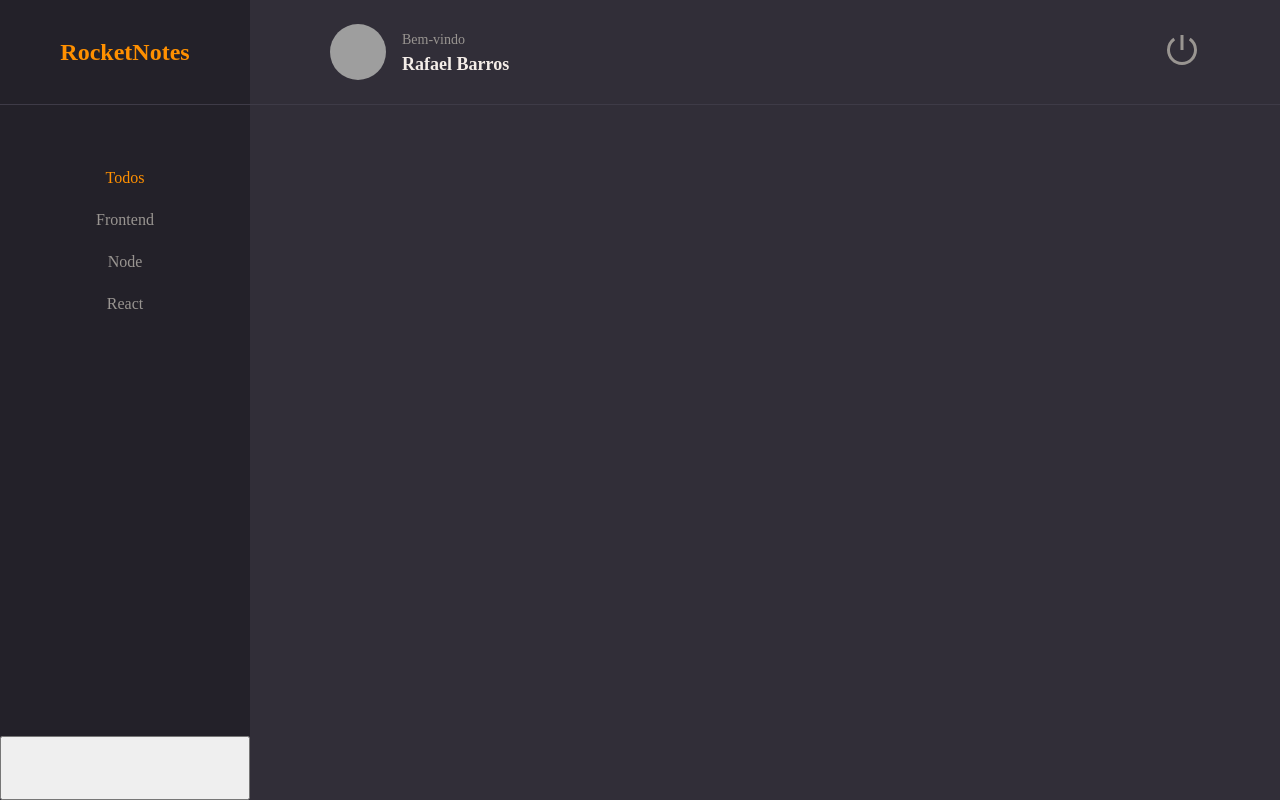
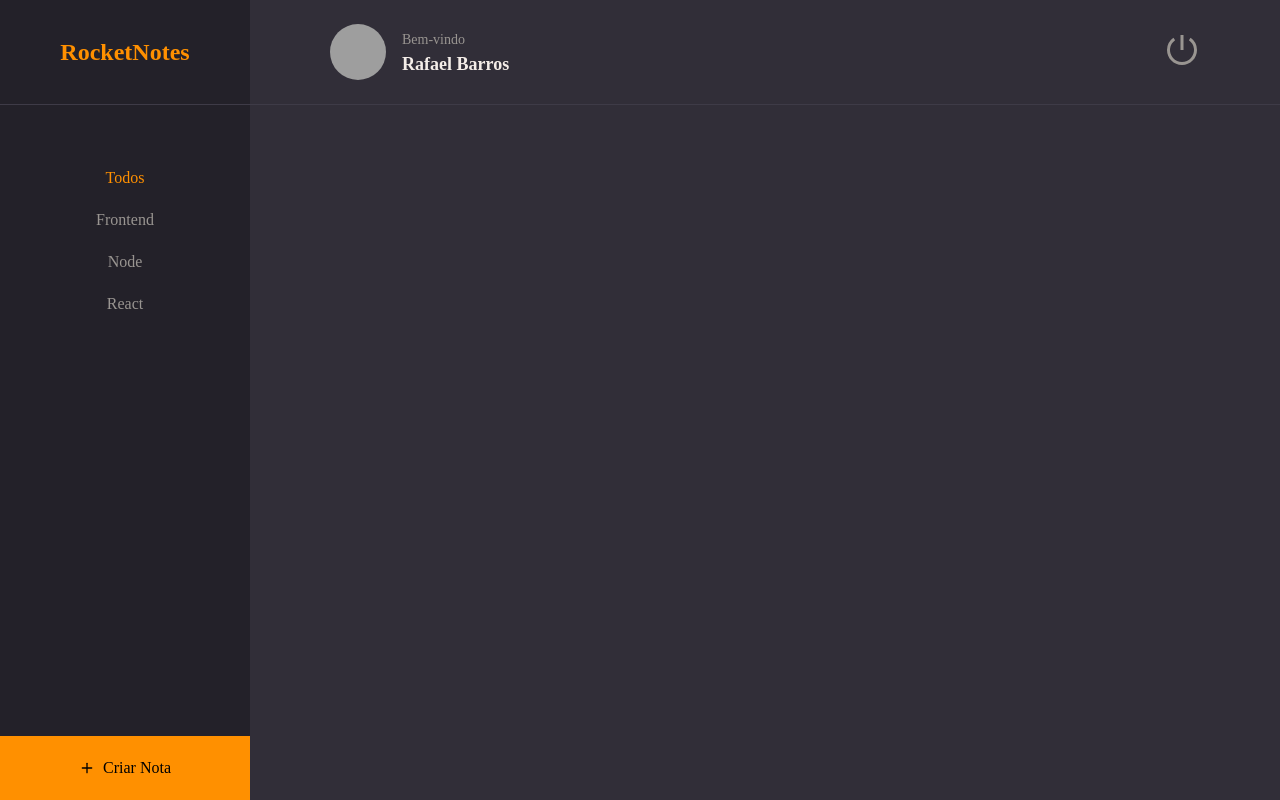
Before and after one commit to dev-rafael92as/rocketNotesStage09, a React (Vite) app: page / in a window 1280 px wide. Built offline with nearby package versions, Linux system fonts and the light colour scheme; grey boxes are pictures that could not be loaded.

Commit message:
[Stage09ExercicioAula] Add newnote css

```diff
--- a/src/pages/Home/index.jsx
+++ b/src/pages/Home/index.jsx
@@ -1,5 +1,7 @@
 import { Header } from "../../components/Header";
 import { ButtonText } from "../../components/ButtonText"
+
+import { FiPlus } from "react-icons/fi"
 import { Container, Brand, Menu, Search, Content, NewNote } from "./styles";
 
 export function Home() {
@@ -35,7 +37,8 @@
             </Content>
 
             <NewNote>
-
+                <FiPlus />
+                Criar Nota
             </NewNote>
         </Container>
     )
--- a/src/pages/Home/styles.js
+++ b/src/pages/Home/styles.js
@@ -58,4 +58,15 @@
 
 export const NewNote = styled.button`
     grid-area: newnote;
+
+    background-color: ${({theme}) => theme.COLORS.ORANGE};
+    border: none;
+
+    display: flex;
+    align-items: center;
+    justify-content: center;
+
+    > svg {
+        margin-right: 8px;
+    }
 `;
```
